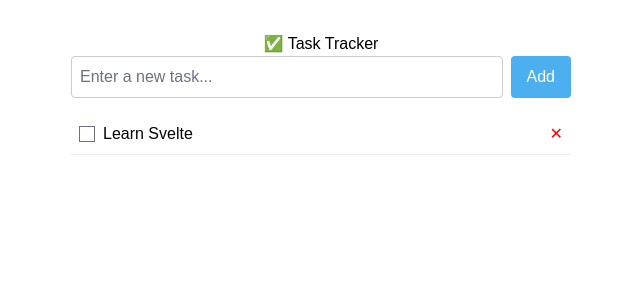
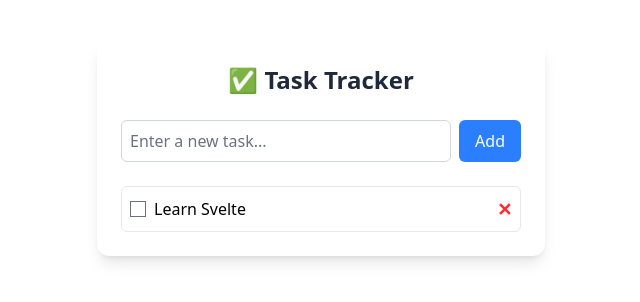
Before and after one commit to Sprite-MD/Svelte-Experiment, a SvelteKit app in the folder experiment/: page / in a window 1280 px wide. Shown: the top 302 px of the page, without its empty margins (319-959 px from the left). Built offline with nearby package versions, Linux system fonts and the light colour scheme.

Commit message:
changed css style to tailwind

```diff
--- a/experiment/src/routes/+page.svelte
+++ b/experiment/src/routes/+page.svelte
@@ -5,41 +5,47 @@
   let newTask: string = '';
 </script>
 
-<main style="max-width: 500px; margin: 2rem auto; font-family: sans-serif;">
-  <h1 style="text-align:center;">✅ Task Tracker</h1>
+<main class="max-w-md mx-auto mt-10 p-6 bg-white rounded-xl shadow-lg font-sans">
+  <h1 class="text-center text-2xl font-bold mb-6 text-gray-800">✅ Task Tracker</h1>
 
   <!-- Add Task Form -->
-  <form on:submit|preventDefault={() => {
-      if (newTask.trim()) addTask(newTask);
-      newTask = '';
-    }}
-    style="display:flex; gap:0.5rem; margin-bottom:1rem;"
-  >
+  <form class="flex gap-2 mb-6" on:submit|preventDefault={() => {
+    if (newTask.trim()) addTask(newTask);
+    newTask = '';
+  }}>
     <input
       type="text"
       bind:value={newTask}
       placeholder="Enter a new task..."
-      style="flex:1; padding:0.5rem; border:1px solid #ccc; border-radius:4px;"
+      class="flex-1 p-2 border border-gray-300 rounded-md focus:outline-none focus:ring-2 focus:ring-blue-400"
     />
     <button
       type="submit"
-      style="padding:0.5rem 1rem; border:none; border-radius:4px; background:#4cafef; color:white;"
+      class="px-4 py-2 bg-blue-500 text-white rounded-md hover:bg-blue-600 transition"
     >
       Add
     </button>
   </form>
 
   <!-- Task List -->
-  <ul style="list-style:none; padding:0;">
+  <ul class="space-y-2">
     {#each $tasks as task (task.id)}
-      <li style="display:flex; align-items:center; justify-content:space-between; padding:0.5rem; border-bottom:1px solid #eee;">
-        <div style="display:flex; align-items:center; gap:0.5rem;">
-          <input type="checkbox" checked={task.done} on:change={() => toggleTask(task.id)} />
-          <span style="text-decoration: {task.done ? 'line-through' : 'none'};">
-            {task.title}
-          </span>
+      <li class="flex items-center justify-between p-2 border border-gray-200 rounded-md hover:bg-gray-50">
+        <div class="flex items-center gap-2">
+          <input
+            type="checkbox"
+            checked={task.done}
+            on:change={() => toggleTask(task.id)}
+            class="w-4 h-4"
+          />
+          <span class={task.done ? 'line-through text-gray-400' : ''}>{task.title}</span>
         </div>
-        <button on:click={() => removeTask(task.id)} style="background:none; border:none; color:red; cursor:pointer;">✕</button>
+        <button
+          class="text-red-500 hover:text-red-700 text-lg font-bold"
+          on:click={() => removeTask(task.id)}
+        >
+          ✕
+        </button>
       </li>
     {/each}
   </ul>
```
